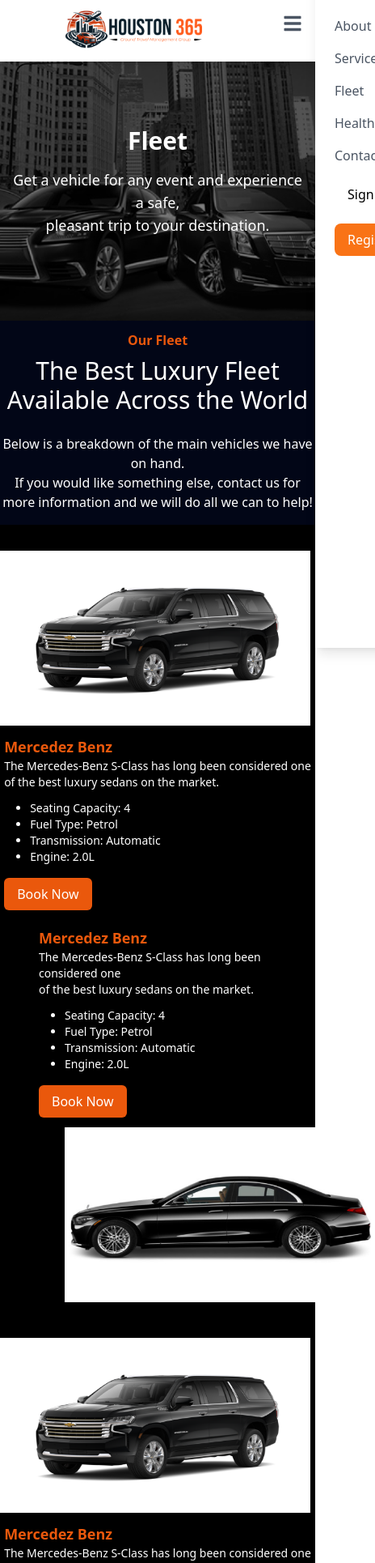
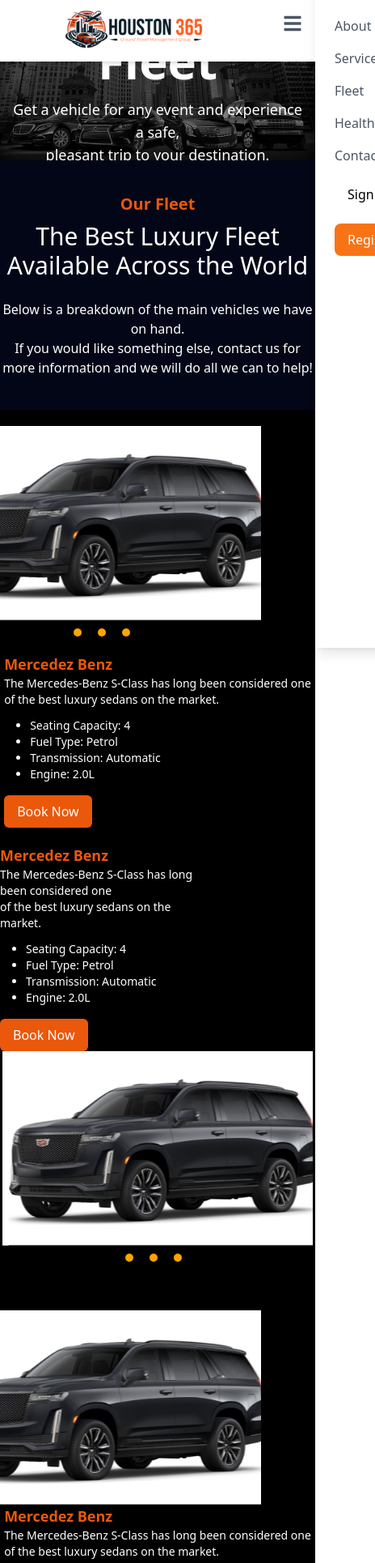
Before and after one commit to jawad114/Houston, a React (Create React App) app: page /fleet in a window 390 px wide. Shown: the part 44-1974 px from the top of the page at 81% size, 464 px wide, since content can reach past the window. Built offline with nearby package versions, Linux system fonts and the light colour scheme.

Commit message:
fleet  page Responsiveness Done

```diff
--- a/src/components/Footer.tsx
+++ b/src/components/Footer.tsx
@@ -4,7 +4,7 @@
 const Footer: React.FC = () => {
   return (
 
-    <div className="bg-white text-gray-800  relative" style={{marginTop:"-50px"}}>
+    <div className="bg-white text-gray-800  relative" style={{marginTop:"-65px"}}>
 
 
        <div className="relative bg-orange-500 text-white p-12">
@@ -21,13 +21,10 @@
             opacity="0.3"
           />
         </svg>
-        <div className="relative z-10 flex flex-col items-center justify-center text-center">
-          <h3 className="text-2xl font-bold mb-4">For More Information</h3>
-          <p className="text-lg mb-4">Or to schedule service, contact us today!</p>
-          <div className="flex items-center justify-center">
-            <FaPhoneAlt className="text-white text-5xl mr-4" />
-            <span className="text-3xl font-bold">(888) 777-1820</span>
-          </div>
+        <div className="relative z-10 flex flex-col-2  items-center justify-center text-center">
+          <img src={`${process.env.PUBLIC_URL}/assets/footerr.png`} alt="" className='justify-start items-start mr-7'/>
+          <h3 className="text-4xl font-bold mb-4">For more information or to schedule service, <br /> contact us today! (888) 777-1820</h3>
+
         </div>
       </div>
       {/* Curvy lines */}
--- a/src/pages/Fleet.tsx
+++ b/src/pages/Fleet.tsx
@@ -1,13 +1,22 @@
 import React from 'react';
 import Slider from 'react-slick';
+import { useState } from 'react';
+import { Grid, Button, Box } from '@mui/material';
 
 function Fleet() {
+  const [activeCard, setActiveCard] = useState<number | null>(null);
+  const [activeSlide, setActiveSlide] = useState(0);
+
   const sliderSettings = {
     dots: true,
     infinite: true,
     speed: 500,
-    slidesToShow: 2,
+    slidesToShow: 1, // Show one slide at a time
     slidesToScroll: 1,
+    autoplay: true,
+    autoplaySpeed: 3000,
+    pauseOnHover: true,
+    arrows: false,
     appendDots: (dots: React.ReactNode) => (
       <div
         style={{
@@ -32,118 +41,20 @@
     ),
   };
 
-  return (
-    <div className="min-h-screen bg-black bg-opacity-25 relative">
-      {/* Hero Section */}
-      <div className="relative">
-        <img
-          src={`${process.env.PUBLIC_URL}/assets/fleet.png`}
-          alt="Car"
-          className="w-full h-80 opacity-100 object-cover"
-        />
-        <div className="absolute inset-0 flex flex-col items-center justify-center text-white bg-black bg-opacity-50 p-4">
-          <h2 className="text-3xl font-bold mb-4 text-center">Fleet</h2>
-          <p className="text-lg mb-6 text-center">
-            Get a vehicle for any event and experience a safe,<br />
-            pleasant trip to your destination.
-          </p>
-        </div>
-      </div>
-
-      <div className="pt-3 pb-4 w-full bg-slate-950 relative">
-        <h2 className="text-orange-600 font-bold mb-2 text-center">Our Fleet</h2>
-        <h1 className="text-3xl text-white mb-6 text-center">
-          The Best Luxury Fleet Available Across the World
-        </h1>
-        <p className='item-center justify-center text-white text-center'>
-          Below is a breakdown of the main vehicles we have on hand. <br />
-          If you would like something else, contact us for more information
-          and we will do all we can to help!
-        </p>
-      </div>
-
-      <div className="flex flex-wrap pt-5 bg-black justify-center">
-        <div className='relative bg-black'>
-          <img src={`${process.env.PUBLIC_URL}/assets/fleetpd.png`} className='rounded-lg mr-40 h-60 w-96 pt-3 pb-3' />
-        </div>
-        <div className='relative bg-black'>
-          <h1 className='text-lg font-bold text-orange-600'>Mercedez Benz</h1>
-          <p className='text-sm text-white text-start'>The Mercedes-Benz S-Class has long been considered one <br />
-          of the best luxury sedans on the market.</p>
-          <ul className='text-sm list-disc ml-8 mt-3 text-white text-left'>
-            <li>Seating Capacity: 4</li>
-            <li>Fuel Type: Petrol</li>
-            <li>Transmission: Automatic</li>
-            <li>Engine: 2.0L</li>
-          </ul>
-          <button className='bg-orange-600 text-white rounded-md px-4 py-2 mt-4'>Book Now</button>
-        </div>
-      </div>
-
-      <div className="flex flex-wrap pt-5 bg-black justify-center ">
-      <div className='relative bg-black ml-12'>
-          <h1 className='text-lg font-bold text-orange-600'>Mercedez Benz</h1>
-          <p className='text-sm text-white text-start'>The Mercedes-Benz S-Class has long been considered one <br />of the best luxury sedans on the market.</p>
-          <ul className='text-sm list-disc ml-8 mt-3 text-white text-left'>
-            <li>Seating Capacity: 4</li>
-            <li>Fuel Type: Petrol</li>
-            <li>Transmission: Automatic</li>
-            <li>Engine: 2.0L</li>
-          </ul>
-          <button className='bg-orange-600 text-white rounded-md px-4 py-2 mt-4'>Book Now</button>
-        </div>
-        <div className='relative bg-black'>
-          <img src={`${process.env.PUBLIC_URL}/assets/fleetcar.png`} className='rounded-lg mr-40 h-60 w-96 pt-3 pb-3 ml-20' />
-        </div>
-      </div>
-
-      <div className="flex flex-wrap pt-5 bg-black justify-center">
-        <div className='relative bg-black'>
-          <img src={`${process.env.PUBLIC_URL}/assets/fleetpd.png`} className='rounded-lg mr-40 h-60 w-96 pt-3 pb-3' />
-        </div>
-        <div className='relative bg-black'>
-          <h1 className='text-lg font-bold text-orange-600'>Mercedez Benz</h1>
-          <p className='text-sm text-white text-start'>The Mercedes-Benz S-Class has long been considered one <br />
-          of the best luxury sedans on the market.</p>
-          <ul className='text-sm list-disc ml-8 mt-3 text-white text-left'>
-            <li>Seating Capacity: 4</li>
-            <li>Fuel Type: Petrol</li>
-            <li>Transmission: Automatic</li>
-            <li>Engine: 2.0L</li>
-          </ul>
-          <button className='bg-orange-600 text-white rounded-md px-4 py-2 mt-4'>Book Now</button>
-        </div>
-      </div>
-
-      <div className="flex flex-wrap pt-5 bg-black justify-center ">
-      <div className='relative bg-black ml-12'>
-          <h1 className='text-lg font-bold text-orange-600'>Mercedez Benz</h1>
-          <p className='text-sm text-white text-start'>The Mercedes-Benz S-Class has long been considered one <br />of the best luxury sedans on the market.</p>
-          <ul className='text-sm list-disc ml-8 mt-3 text-white text-left'>
-            <li>Seating Capacity: 4</li>
-            <li>Fuel Type: Petrol</li>
-            <li>Transmission: Automatic</li>
-            <li>Engine: 2.0L</li>
-          </ul>
-          <button className='bg-orange-600 text-white rounded-md px-4 py-2 mt-4'>Book Now</button>
-        </div>
-        <div className='relative bg-black'>
-          <img src={`${process.env.PUBLIC_URL}/assets/fleetcar.png`} className='rounded-lg mr-40 h-60 w-96 pt-3 pb-3 ml-20' />
-        </div>
-      </div>
-      {/* Additional vehicle sections... */}
-
-      <div className="bg-black pb-20 text-black p-8">
-  <div className="text-center mb-6">
-    <h4 className="text-orange-500 text-lg font-semibold mb-2">What Our Clients Say</h4>
-    <h2 className="text-3xl text-white font-bold mb-4">Testimonials</h2>
-    <p className="text-white mb-4">Read what our happy customers have to say about our services.</p>
-    <div className="border-t-2 border-orange-500 w-24 mx-auto"></div>
-  </div>
-
-
-  <Slider {...sliderSettings} className="mt-8 w-1/2 mx-auto">
-  {[{
+  const testimonials = [
+    {
+      quote: "Exceptional service and very professional. Highly recommend!",
+      name: "John Doe",
+      location: "Boston Area",
+      image: "person1.jpg"
+    },
+    {
+      quote: "Exceptional service and very professional. Highly recommend!",
+      name: "John Doe",
+      location: "Boston Area",
+      image: "person1.jpg"
+    },
+    {
       quote: "Exceptional service and very professional. Highly recommend!",
       name: "John Doe",
       location: "Boston Area",
@@ -167,25 +78,218 @@
       location: "Chicago Area",
       image: "person4.jpg"
     }
-  ].map((testimonial, index) => (
-    <div key={index} className="px-4 mb-24"> {/* Add px-4 to create horizontal space */}
-      <div className="bg-gray-800 text-white p-6 rounded-lg shadow-lg py-12 relative">
-        <p className="text-lg italic mb-4">"{testimonial.quote}"</p>
-        <div className="absolute bottom-4 left-4 flex items-center space-x-3">
+  ];
+
+  const handleNextSlide = () => {
+    setActiveSlide((prev) => (prev + 2) % testimonials.length);
+  };
+
+  const handlePrevSlide = () => {
+    setActiveSlide((prev) => (prev - 2 + testimonials.length) % testimonials.length);
+  };
+  const sliderImages = [
+    `${process.env.PUBLIC_URL}/assets/fleetcar.png`,
+    `${process.env.PUBLIC_URL}/assets/fleetpd.png`,
+    `${process.env.PUBLIC_URL}/assets/fleetsuv.png`,
+  ];
+
+  return (
+    <div className="min-h-screen bg-black bg-opacity-25 relative">
+      {/* Hero Section */}
+      <div className="relative">
         <img
-            src={`${process.env.PUBLIC_URL}/assets/boy.jfif`}
-            alt={testimonial.name}
-            className="w-12 h-12 rounded-full border-2 border-orange-500"
+          src={`${process.env.PUBLIC_URL}/assets/fleet.png`}
+          alt="Car"
+          className="w-full h-full opacity-100 object-cover"
         />
-          <div>
-            <h5 className="text-orange-500 font-bold">{testimonial.name}</h5>
-            <p className="text-gray-400">{testimonial.location}</p>
+        <div className="absolute inset-0 flex flex-col items-center justify-center text-white bg-black bg-opacity-50 p-4">
+          <h2 className="text-6xl font-bold mb-4 text-center">Fleet</h2>
+          <p className="text-lg mb-6 text-center">
+            Get a vehicle for any event and experience a safe,<br />
+            pleasant trip to your destination.
+          </p>
         </div>
       </div>
+
+      <div className="pt-10 pb-10 w-full bg-slate-950 relative ">
+        <h2 className="text-orange-600 font-bold mb-2 text-center text-xl">Our Fleet</h2>
+        <h1 className="text-3xl text-white mb-6 text-center">
+          The Best Luxury Fleet Available Across the World
+        </h1>
+        <p className='item-center justify-center text-white text-center'>
+          Below is a breakdown of the main vehicles we have on hand. <br />
+          If you would like something else, contact us for more information
+          and we will do all we can to help!
+        </p>
       </div>
+
+      <div className="flex flex-wrap pt-5 bg-black justify-center">
+      <div className="w-96 h-60 mr-32 mb-10"> {/* Same width and height for slider */}
+          <Slider {...sliderSettings}>
+            {sliderImages.map((image, index) => (
+              <div key={index} className="relative bg-black">
+                <img
+                  src={image}
+                  alt={`Fleet Vehicle ${index + 1}`}
+                  className=" w-96 h-60 object-cover " // Consistent width and height
+                />
               </div>
             ))}
           </Slider>
+        </div>
+        <div className='relative bg-black'>
+          <h1 className='text-lg font-bold text-orange-600'>Mercedez Benz</h1>
+          <p className='text-sm text-white text-start'>The Mercedes-Benz S-Class has long been considered one <br />
+          of the best luxury sedans on the market.</p>
+          <ul className='text-sm list-disc ml-8 mt-3 text-white text-left'>
+            <li>Seating Capacity: 4</li>
+            <li>Fuel Type: Petrol</li>
+            <li>Transmission: Automatic</li>
+            <li>Engine: 2.0L</li>
+          </ul>
+          <button className='bg-orange-600 text-white rounded-md px-4 py-2 mt-4'>Book Now</button>
+        </div>
+      </div>
+
+      <div className="flex flex-wrap pt-5 bg-black justify-center ">
+      <div className='relative bg-black mr-32'>
+          <h1 className='text-lg font-bold text-orange-600'>Mercedez Benz</h1>
+          <p className='text-sm text-white text-start'>The Mercedes-Benz S-Class has long been considered one <br />of the best luxury sedans on the market.</p>
+          <ul className='text-sm list-disc ml-8 mt-3 text-white text-left'>
+            <li>Seating Capacity: 4</li>
+            <li>Fuel Type: Petrol</li>
+            <li>Transmission: Automatic</li>
+            <li>Engine: 2.0L</li>
+          </ul>
+          <button className='bg-orange-600 text-white rounded-md px-4 py-2 mt-4'>Book Now</button>
+        </div>
+        <div className="w-96 h-60"> {/* Same width and height for slider */}
+          <Slider {...sliderSettings}>
+            {sliderImages.map((image, index) => (
+              <div key={index} className="relative bg-black">
+                <img
+                  src={image}
+                  alt={`Fleet Vehicle ${index + 1}`}
+                  className=" w-96 h-60 object-cover" // Consistent width and height
+                />
+              </div>
+            ))}
+          </Slider>
+        </div>
+      </div>
+
+      <div className="flex flex-wrap pt-20 bg-black justify-center">
+      <div className="w-96 h-60 mr-32 "> {/* Same width and height for slider */}
+          <Slider {...sliderSettings}>
+            {sliderImages.map((image, index) => (
+              <div key={index} className="relative bg-black">
+                <img
+                  src={image}
+                  alt={`Fleet Vehicle ${index + 1}`}
+                  className=" w-96 h-60 object-cover" // Consistent width and height
+                />
+              </div>
+            ))}
+          </Slider>
+        </div>
+        <div className='relative bg-black'>
+          <h1 className='text-lg font-bold text-orange-600'>Mercedez Benz</h1>
+          <p className='text-sm text-white text-start'>The Mercedes-Benz S-Class has long been considered one <br />
+          of the best luxury sedans on the market.</p>
+          <ul className='text-sm list-disc ml-8 mt-3 text-white text-left'>
+            <li>Seating Capacity: 4</li>
+            <li>Fuel Type: Petrol</li>
+            <li>Transmission: Automatic</li>
+            <li>Engine: 2.0L</li>
+          </ul>
+          <button className='bg-orange-600 text-white rounded-md px-4 py-2 mt-4'>Book Now</button>
+        </div>
+      </div>
+
+      <div className="flex flex-wrap bg-black justify-center pt-20">
+      <div className='relative bg-black mr-32'>
+          <h1 className='text-lg font-bold text-orange-600'>Mercedez Benz</h1>
+          <p className='text-sm text-white text-start'>The Mercedes-Benz S-Class has long been considered one <br />of the best luxury sedans on the market.</p>
+          <ul className='text-sm list-disc ml-8 mt-3 text-white text-left'>
+            <li>Seating Capacity: 4</li>
+            <li>Fuel Type: Petrol</li>
+            <li>Transmission: Automatic</li>
+            <li>Engine: 2.0L</li>
+          </ul>
+          <button className='bg-orange-600 text-white rounded-md px-4 py-2 mt-4'>Book Now</button>
+        </div>
+        <div className="w-96 h-60"> {/* Same width and height for slider */}
+          <Slider {...sliderSettings}>
+            {sliderImages.map((image, index) => (
+              <div key={index} className="relative bg-black">
+                <img
+                  src={image}
+                  alt={`Fleet Vehicle ${index + 1}`}
+                  className=" w-96 h-60 object-cover" // Consistent width and height
+                />
+              </div>
+            ))}
+          </Slider>
+        </div>
+      </div>
+      {/* Additional vehicle sections... */}
+
+      <div className="bg-black text-white p-8 w-full pb-28 pt-20">
+  <div className="text-center mb-6">
+    <h4 className="text-orange-500 text-lg font-semibold mb-2">Reviewed by People</h4>
+    <h2 className="text-4xl font-bold mb-4">Clients' Testimonials</h2>
+    <p className="text-gray-300 mb-4 font-semibold">Certain but she but shyness why cottage. Guy the put instrument sir entreaties affronting. <br /> Pretended exquisite see cordially the you. Weeks quiet do vexed..</p>
+    <div className="border-t-2 border-orange-500 w-60 mx-auto"></div>
+  </div>
+
+  <Grid container justifyContent="center" spacing={4}>
+    {testimonials.slice(activeSlide, activeSlide + 2).map((testimonial, index) => (
+      <Grid item key={index} xs={12} sm={6} md={4} lg={4}>
+        <Box
+          sx={{
+            backgroundColor: 'white',
+            padding: 2,
+            borderRadius: 2,
+            textAlign: 'center',
+            color: 'white',
+            minHeight: '200px',
+            position: 'relative',
+            overflow: 'hidden',
+          }}
+        >
+          <p className="text-2xl text-black italic mb-4">"{testimonial.quote}"</p>
+          <div style={{ position: 'absolute', bottom: '10px', left: '10px', display: 'flex', alignItems: 'center' }}>
+            <img
+              src={`${process.env.PUBLIC_URL}/assets/cardb.png`}
+              alt={testimonial.name}
+              className="w-20 h-20 rounded-full "
+            />
+            <div style={{ marginLeft: '10px' }}>
+              <h5 className="text-orange-500 font-bold">{testimonial.name}</h5>
+              <p className="text-black">{testimonial.location}</p>
+            </div>
+
+            <img src={`${process.env.PUBLIC_URL}/assets/cm.png`} alt="commas" className=' h-23 w-20 ml-60 relative' />
+          </div>
+        </Box>
+      </Grid>
+    ))}
+  </Grid>
+
+  {/* Dots Navigation */}
+  <div className="flex justify-center mt-6">
+    {Array(Math.ceil(testimonials.length / 2))
+      .fill(0)
+      .map((_, dotIndex) => (
+        <div
+          key={dotIndex}
+          className={`w-4 h-4 mx-2 rounded-full cursor-pointer ${
+            activeSlide === dotIndex * 2 ? 'bg-orange-500' : 'bg-gray-500'
+          }`}
+          onClick={() => setActiveSlide(dotIndex * 2)}
+        ></div>
+      ))}
+  </div>
 </div>
 
 
--- a/src/pages/Services.tsx
+++ b/src/pages/Services.tsx
@@ -124,7 +124,7 @@
 
 </div>
 {/* Book A Ride Section */}
-<div className="relative bg-black w-full p-8 " style={{marginBottom:"60px"}}>
+<div className="relative bg-black w-full p-8  ">
   <div className="container mx-auto flex flex-col lg:flex-row items-center justify-evenly gap-8">
     {/* Google Map */}
     <div className="lg:w-1/2 w-full">
@@ -137,7 +137,7 @@
     </div>
 
     {/* Book a Ride Text */}
-    <div className="lg:w-1/2 w-full text-white lg:text-left text-center mt-28 mr-80 pb-40">
+    <div className="lg:w-1/2 w-full text-white lg:text-left text-center mt-28 mr-80 pb-20">
   <p className="text-orange-600 font-semibold text-xl">BEST PRICE</p>
   <h1 className="text-4xl font-bold">Book A Ride Now</h1>
   <p>
```
Also changed, not shown: public/assets/footerr.png (added). Lines whose indentation alone changed are shown as unchanged.
